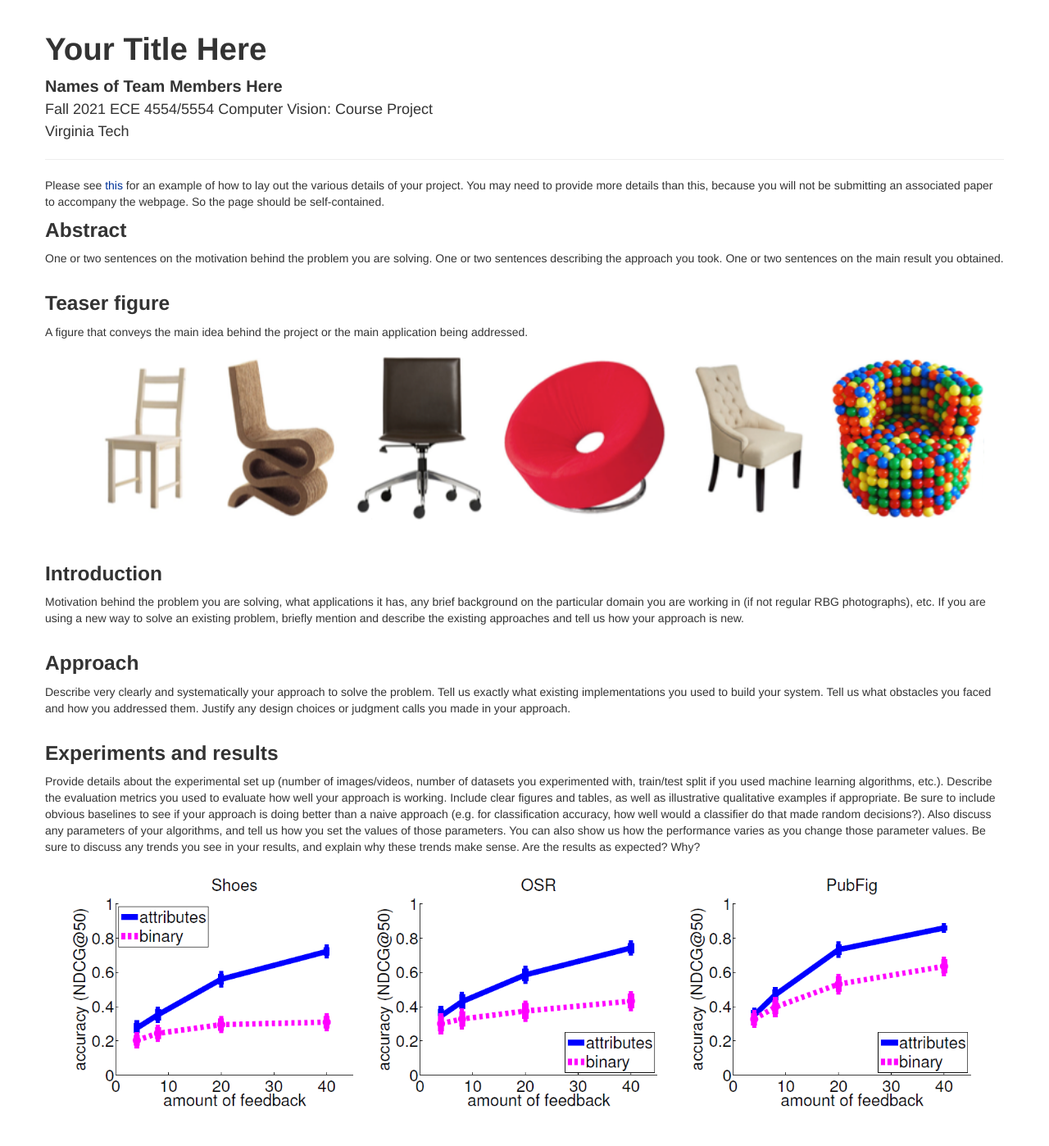
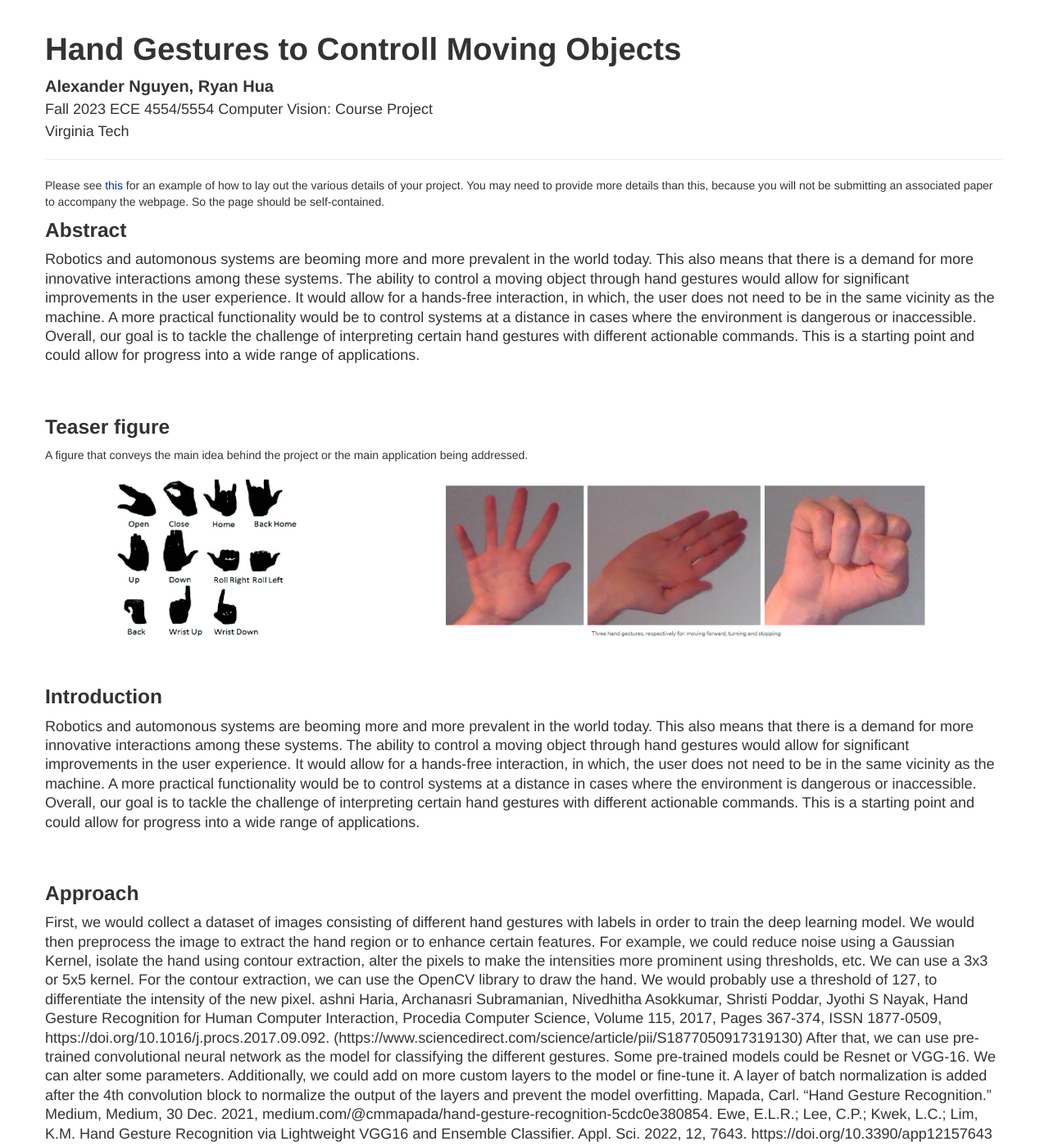
Before and after one commit to alexnguyen346/ComputerVision, a plain HTML site: page index.html in a window 1280 px wide. Shown: the part 40-1438 px from the top of the page at 82% size. Drawn offline with Linux system fonts and the light colour scheme.

Commit message:
Approah Rough

```diff
--- a/index.html
+++ b/index.html
@@ -34,9 +34,9 @@ color: #FF9900;
 <div class="page-header">
 
 <!-- Title and Name -->
-<h1>Your Title Here</h1>
-<span style="font-size: 20px; line-height: 1.5em;"><strong>Names of Team Members Here</strong></span><br>
-<span style="font-size: 18px; line-height: 1.5em;">Fall 2021 ECE 4554/5554 Computer Vision: Course Project</span><br>
+<h1>Hand Gestures to Controll Moving Objects</h1>
+<span style="font-size: 20px; line-height: 1.5em;"><strong>Alexander Nguyen, Ryan Hua</strong></span><br>
+<span style="font-size: 18px; line-height: 1.5em;">Fall 2023 ECE 4554/5554 Computer Vision: Course Project</span><br>
 <span style="font-size: 18px; line-height: 1.5em;">Virginia Tech</span>
 <hr>
 
@@ -45,26 +45,43 @@ Please see <a href="http://vision.cs.utexas.edu/projects/adapted_attributes/">th
 <!-- Goal -->
 <h3>Abstract</h3>
 
-One or two sentences on the motivation behind the problem you are solving. One or two sentences describing the approach you took. One or two sentences on the main result you obtained.
+<p>Robotics and automonous systems are beoming more and more prevalent in the world today.
+  This also means that there is a demand for more innovative interactions among these systems.
+  The ability to control a moving object through hand gestures would allow for significant improvements in the user experience.
+  It would allow for a hands-free interaction, in which, the user does not need to be in the same vicinity as the machine.
+  A more practical functionality would be to control systems at a distance in cases where the environment is dangerous or inaccessible.
+  Overall, our goal is to tackle the challenge of interpreting certain hand gestures with different actionable commands.
+  This is a starting point and could allow for progress into a wide range of applications.</p>
 <br><br>
 <!-- figure -->
 <h3>Teaser figure</h3>
 A figure that conveys the main idea behind the project or the main application being addressed.
 <br><br>
 <!-- Main Illustrative Figure -->
-<div style="text-align: center;">
-<img style="height: 200px;" alt="" src="mainfig.png">
+<div style="text-align: center; display: flex; justify-content: space-around;">
+<img style="height: 200px;" alt="" src="teaser1.png">
+<img style="height: 200px;" alt="" src="teaser2.png">
 </div>
 
 <br><br>
 <!-- Introduction -->
 <h3>Introduction</h3>
-Motivation behind the problem you are solving, what applications it has, any brief background on the particular domain you are working in (if not regular RBG photographs), etc. If you are using a new way to solve an existing problem, briefly mention and describe the existing approaches and tell us how your approach is new.
+<p>Robotics and automonous systems are beoming more and more prevalent in the world today.
+  This also means that there is a demand for more innovative interactions among these systems.
+  The ability to control a moving object through hand gestures would allow for significant improvements in the user experience.
+  It would allow for a hands-free interaction, in which, the user does not need to be in the same vicinity as the machine.
+  A more practical functionality would be to control systems at a distance in cases where the environment is dangerous or inaccessible.
+  Overall, our goal is to tackle the challenge of interpreting certain hand gestures with different actionable commands.
+  This is a starting point and could allow for progress into a wide range of applications.</p>
 
 <br><br>
 <!-- Approach -->
 <h3>Approach</h3>
-Describe very clearly and systematically your approach to solve the problem. Tell us exactly what existing implementations you used to build your system. Tell us what obstacles you faced and how you addressed them. Justify any design choices or judgment calls you made in your approach.
+<p>First, we would collect a dataset of images consisting of different hand gestures with labels in order to train the deep learning model. We would then preprocess the image to extract the hand region or to enhance certain features. For example, we could reduce noise using a Gaussian Kernel, isolate the hand using contour extraction, alter the pixels to make the intensities more prominent using thresholds, etc. We can use a 3x3 or 5x5 kernel. For the contour extraction, we can use the OpenCV library to draw the hand. We would probably use a threshold of 127, to differentiate the intensity of the new pixel. ashni Haria, Archanasri Subramanian, Nivedhitha Asokkumar, Shristi Poddar, Jyothi S Nayak, Hand Gesture Recognition for Human Computer Interaction, Procedia Computer Science, Volume 115, 2017, Pages 367-374, ISSN 1877-0509, https://doi.org/10.1016/j.procs.2017.09.092. (https://www.sciencedirect.com/science/article/pii/S1877050917319130)
+After that, we can use pre-trained convolutional neural network as the model for classifying the different gestures. Some pre-trained models could be Resnet or VGG-16. We can alter some parameters. Additionally, we could add on more custom layers to the model or fine-tune it. A layer of batch normalization is added after the 4th convolution block to normalize the output of the layers and prevent the model overfitting.
+Mapada, Carl. “Hand Gesture Recognition.” Medium, Medium, 30 Dec. 2021, medium.com/@cmmapada/hand-gesture-recognition-5cdc0e380854.
+Ewe, E.L.R.; Lee, C.P.; Kwek, L.C.; Lim, K.M. Hand Gesture Recognition via Lightweight VGG16 and Ensemble Classifier. Appl. Sci. 2022, 12, 7643. https://doi.org/10.3390/app12157643</p>
+
 
 <br><br>
 <!-- Results -->
@@ -103,7 +120,7 @@ Provide a list of references to other work that supported your project.
 
   <hr>
   <footer>
-  <p>© Names of Team Members Here</p>
+  <p>© Alexander Nguyen, Ryan Hua</p>
   </footer>
 </div>
 </div>
```
Also changed, not shown: teaser1.png (added), teaser2.png (added).
